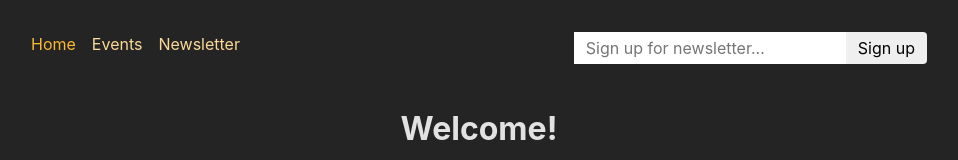
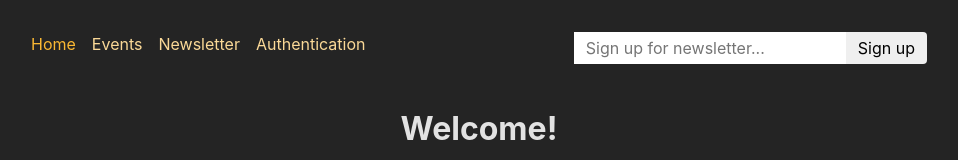
Before and after one commit to Joulence/react-course-learning-app-9, a React (Create React App) app in the folder frontend/: page / in a window 1280 px wide. Shown: the top 160 px of the page, without its empty margins (161-1119 px from the left). Built offline with nearby package versions, Linux system fonts and the light colour scheme.

Commit message:
Added link to Authentication page in navigation

```diff
--- a/frontend/src/components/MainNavigation.js
+++ b/frontend/src/components/MainNavigation.js
@@ -39,6 +39,16 @@
               Newsletter
             </NavLink>
           </li>
+          <li>
+            <NavLink
+              to="/auth"
+              className={({ isActive }) =>
+                isActive ? classes.active : undefined
+              }
+            >
+              Authentication
+            </NavLink>
+          </li>
         </ul>
       </nav>
       <NewsletterSignup />
```
